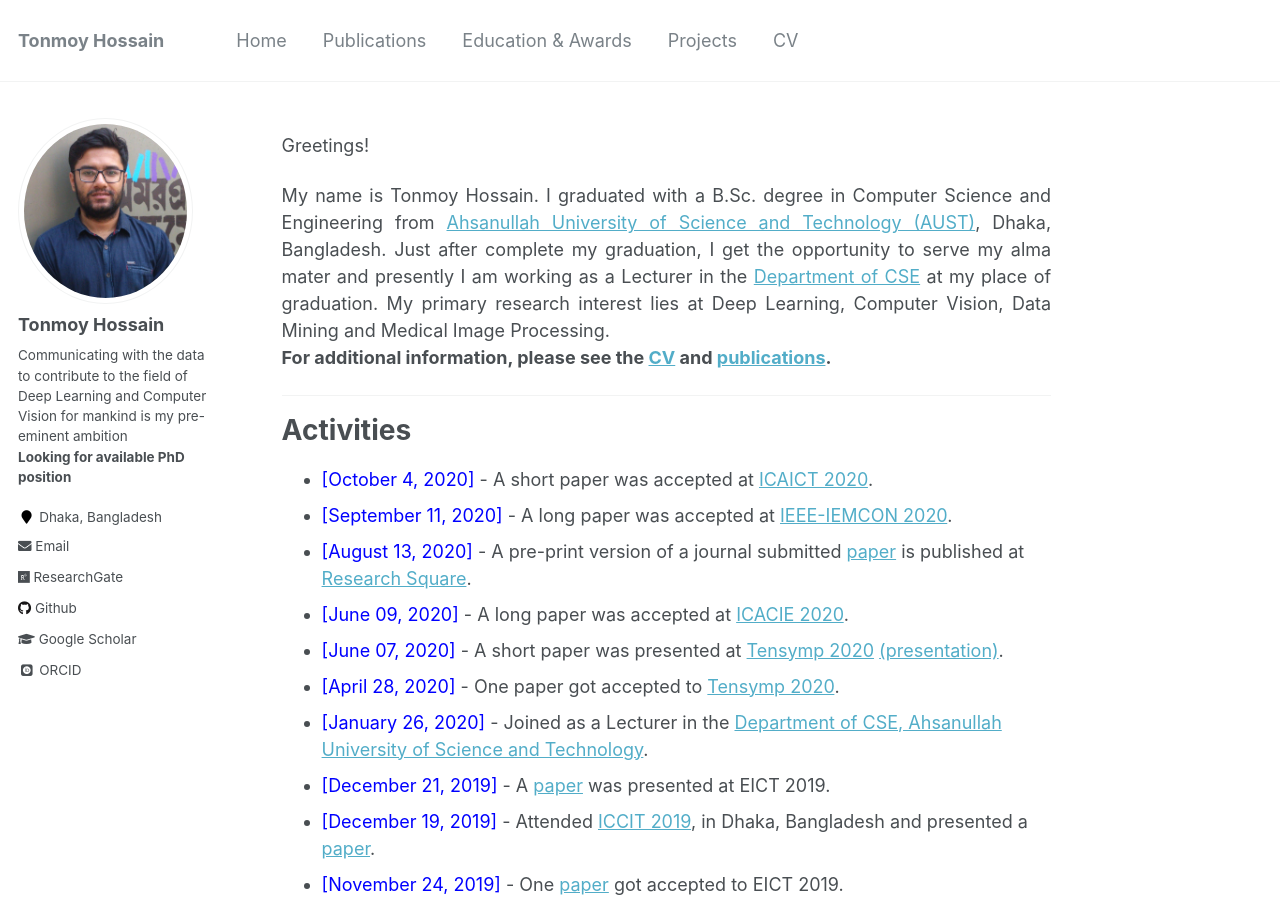
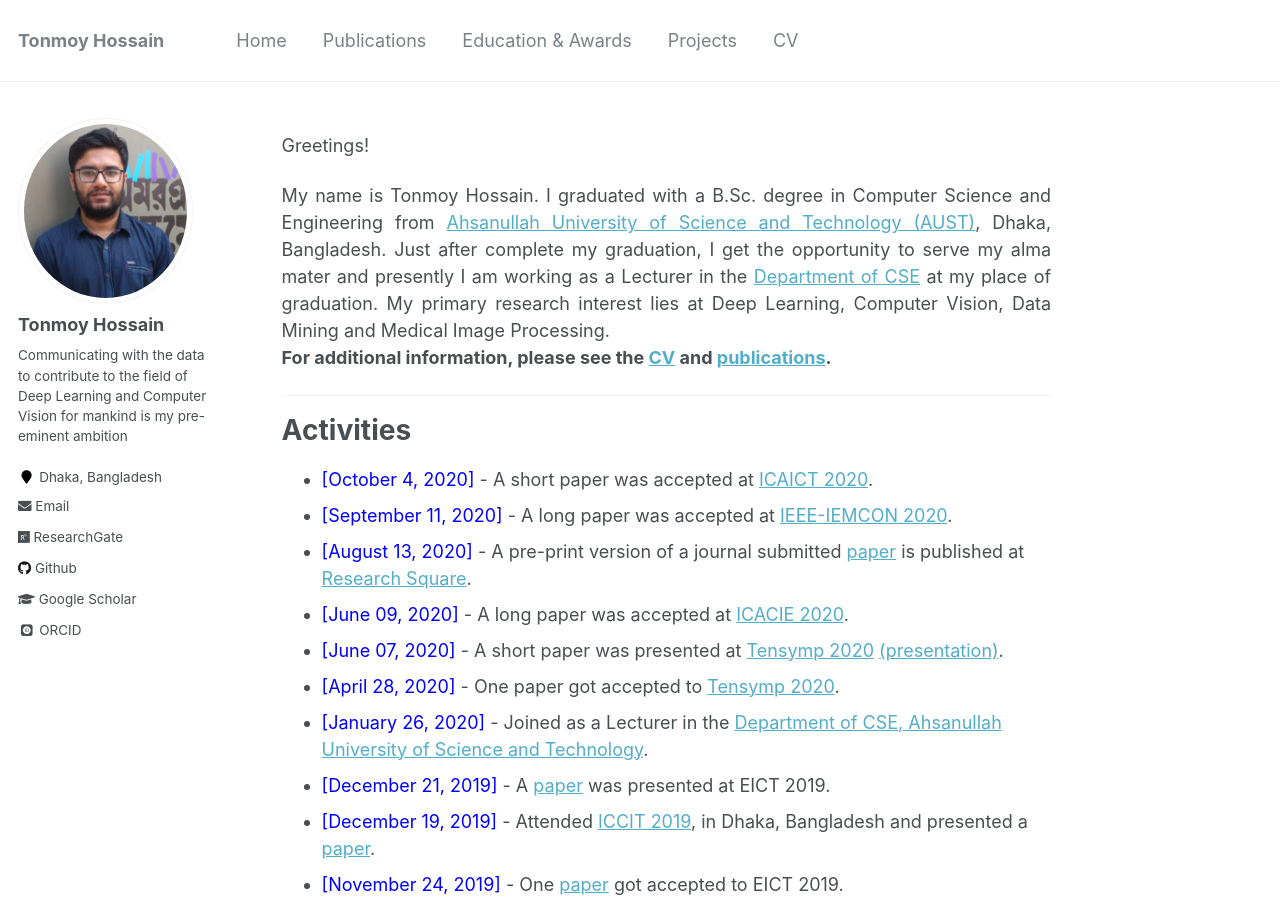
Before and after one commit to shaeekh/shaeekh.github.io, a Jekyll site: the page built from _pages/about.md, in a window 1280 px wide and 900 px high. Built offline with Jekyll 4.4.1, drawn with Linux system fonts in a browser that asks for light colours; some web fonts are replaced.

Commit message:
Update _config.yml

```diff
--- a/_config.yml
+++ b/_config.yml
@@ -82,7 +82,7 @@ analytics:
 author:
   name             : "Tonmoy Hossain"
   avatar           : "final_picture.jpg"
-  bio              : "Communicating with the data to contribute to the field of Deep Learning and Computer Vision for mankind is my pre-eminent ambition <br> <b>Looking for available PhD position</b>"
+  bio              : "Communicating with the data to contribute to the field of Deep Learning and Computer Vision for mankind is my pre-eminent ambition"
   location         : "Dhaka, Bangladesh"
   employer         :
   pubmed           : #"https://www.ncbi.nlm.nih.gov/pubmed/?term=john+snow"
```
